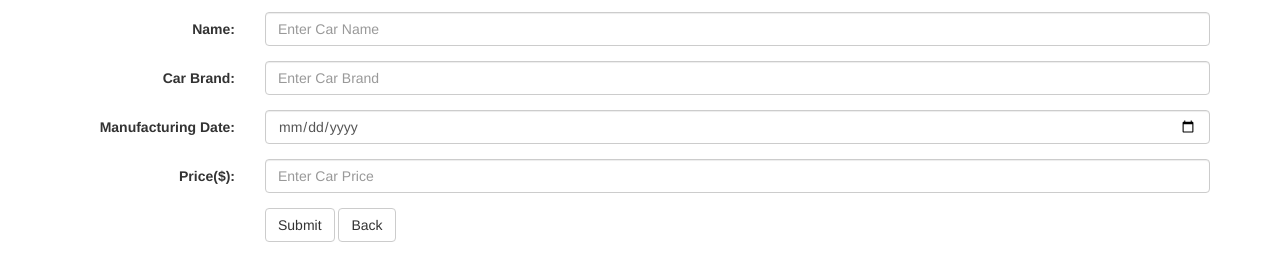
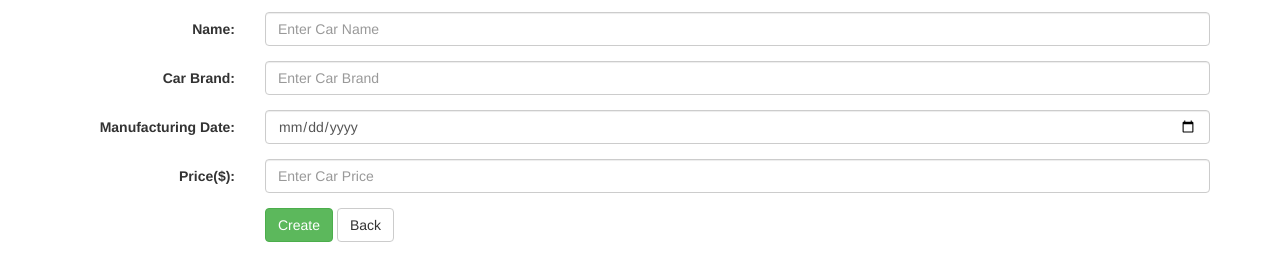
Before and after one commit to ahetesum/basic-web, a website: page create.html in a window 1280 px wide. Shown: the part 100-380 px from the top of the page. Drawn offline with nearby package versions, Linux system fonts and the light colour scheme.

Commit message:
UI completed

```diff
--- a/create.html
+++ b/create.html
@@ -46,7 +46,7 @@
     </div>
     <div class="form-group">
       <div class="col-sm-offset-2 col-sm-10">
-        <button type="button" onclick="onSubmitForm()" class="btn btn-default">Submit</button>
+        <button type="button" onclick="onSubmitForm()" class="btn btn-success">Create</button>
         <button type="button" onclick="redirectIndex()" class="btn btn-default">Back</button>
 
       </div>
```
Also changed, not shown: delete.html (+1 -1 lines), edit.html (+1 -1 lines).
